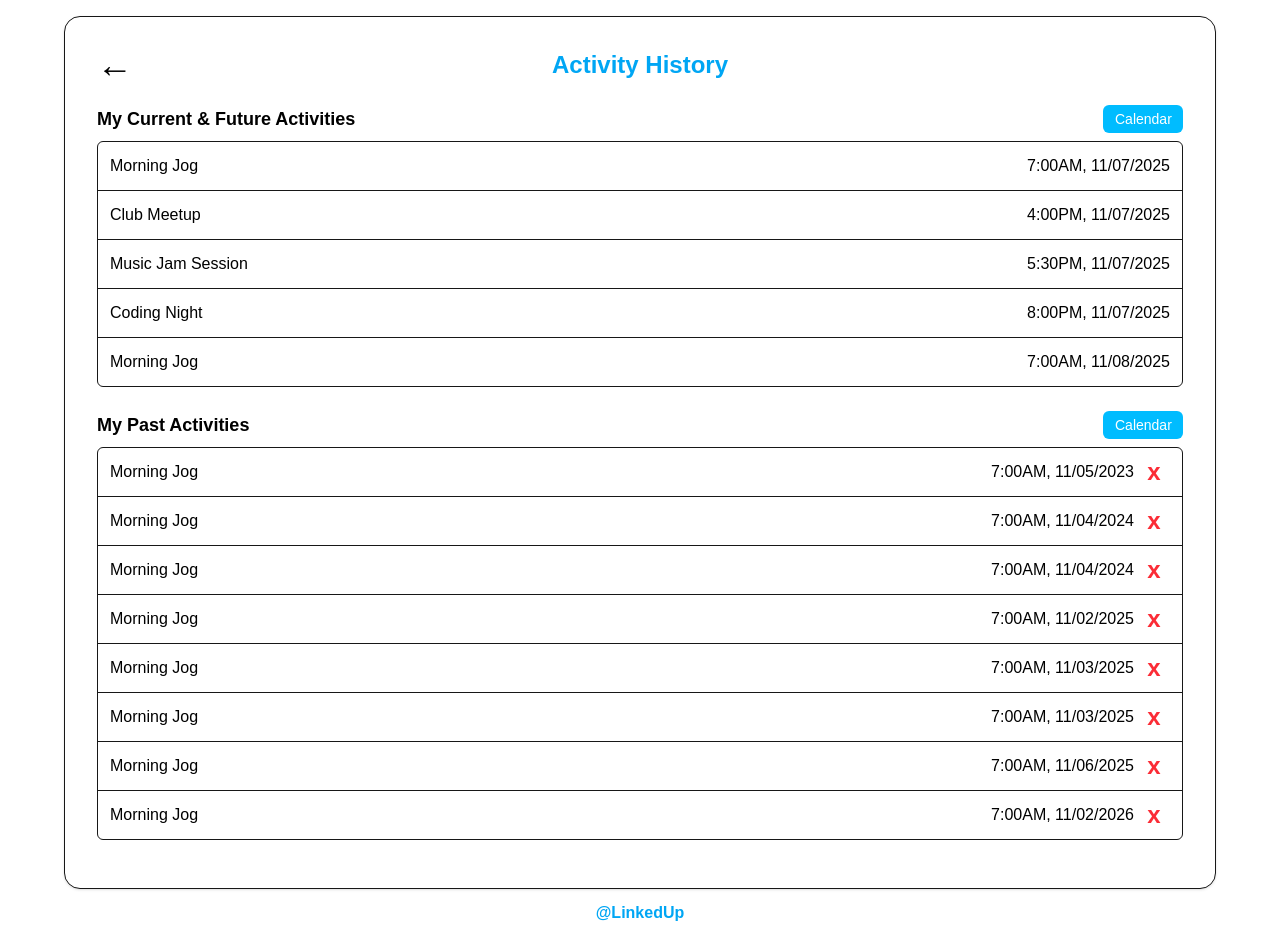
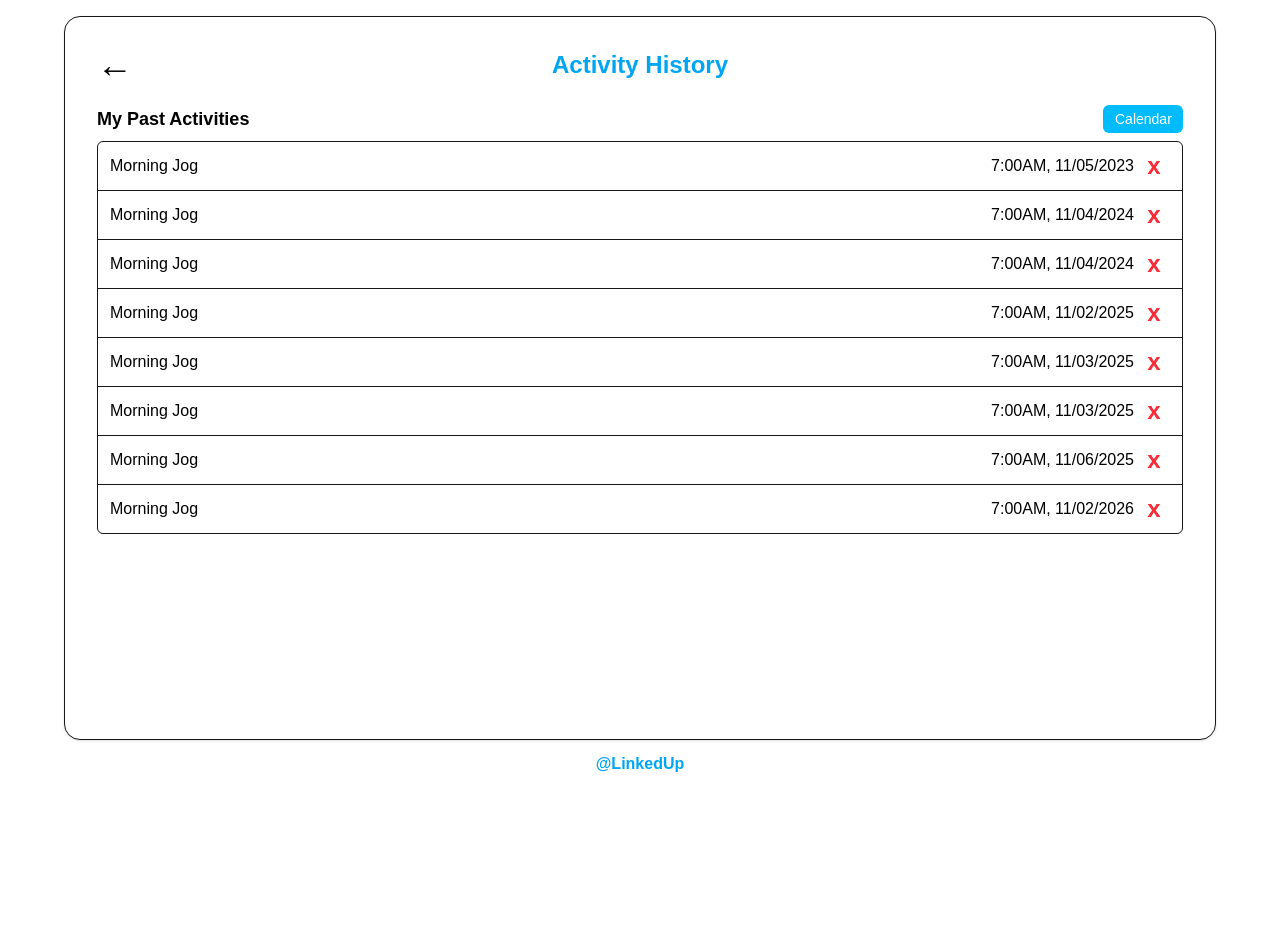
Before and after one commit to JianmingLinUMass/LinkedUp, a Next.js app in the folder linkedup/: page /activity-history in a window 1280 px wide. After the commit the page ends 800 px from the top, so only its background shows below. Built offline with nearby package versions, Linux system fonts and the light colour scheme.

Commit message:
Removed the MyCurrentAndFutureActivities table from the Activity History page.

```diff
--- a/linkedup/app/activity-history/page.tsx
+++ b/linkedup/app/activity-history/page.tsx
@@ -6,32 +6,9 @@ import CalendarTimeline from '@/components/CalendarTimeline';
 import ActivityPanel from '@/components/ActivityPanel';
 import GoToTopButton from '@/components/GoToTopButton'
 import type { Activity } from '@/schemas/ActivityRelated';
-import { ActivityTable, ActivityTableWithDeleteButton } from '@/schemas/ActivityRelated';
+import { ActivityTableWithDeleteButton } from '@/schemas/ActivityRelated';
 import { GoBackToMainPage } from '@/components/PageNavigator';
 
-// Mock data
-const initCurrentAndFutureList: Activity[] = [
-    {id: uuidv4(), title: 'Morning Jog',       time: '7:00AM, 11/07/2025',
-     location: 'Amherst', creator: {username: 'user123', avatar: '/lemon_drink.jpeg'},
-     maxAttendees: 5, participants: []
-    },
-    {id: uuidv4(), title: 'Club Meetup',       time: '4:00PM, 11/07/2025',
-     location: 'Amherst', creator: {username: 'user123', avatar: '/lemon_drink.jpeg'},
-     maxAttendees: 5, participants: []
-    },
-    {id: uuidv4(), title: 'Music Jam Session', time: '5:30PM, 11/07/2025',
-     location: 'Amherst', creator: {username: 'user123', avatar: '/lemon_drink.jpeg'},
-     maxAttendees: 5, participants: []
-    },
-    {id: uuidv4(), title: 'Coding Night',      time: '8:00PM, 11/07/2025',
-     location: 'Amherst', creator: {username: 'user123', avatar: '/lemon_drink.jpeg'},
-     maxAttendees: 5, participants: []
-    },
-    {id: uuidv4(), title: 'Morning Jog',       time: '7:00AM, 11/08/2025',
-     location: 'Amherst', creator: {username: 'user123', avatar: '/lemon_drink.jpeg'},
-     maxAttendees: 5, participants: []
-    },
-]
 // Mock data
 const initPastList: Activity[] = [
     {id: uuidv4(), title: 'Morning Jog',       time: '7:00AM, 11/06/2025',
@@ -137,14 +114,8 @@ function ConfirmPanel({onCancel, onConfirm}: {onCancel: () => void; onConfirm: (
 }
 
 export default function ActivityHistoryPage() {
-    // setCurrentAndFutureList is not used as currentAndFutureList should not be modified with the delete activity buttons
-    const [currentAndFutureList, setCurrentAndFutureList] = useState(initCurrentAndFutureList);
     const [pastList, setPastList] = useState(initPastList);
-
-    const [currentAndFutureListOpen, setCurrentAndFutureListOpen] = useState(true);
     const [pastListOpen, setPastListOpen] = useState(true);
-
-    const [showCalendarCurrentAndFutureList, setShowCalendarCurrentAndFutureList] = useState(false);
     const [showCalendarPastList, setShowCalendarPastList] = useState(false);
 
     const [confirmPanelId, setConfirmPanelId] = useState<string | null>(null);
@@ -175,34 +146,6 @@ export default function ActivityHistoryPage() {
                             Activity History
                         </h1>
                     </div>
-
-                    <section className='mt-4'>
-                        <div className='flex items-center justify-between py-2'>
-                            <button onClick={() => setCurrentAndFutureListOpen(!currentAndFutureListOpen)} className='text-left cursor-pointer'>
-                                <h2 className='text-lg font-bold text-black'>My Current & Future Activities</h2>
-                            </button>
-                            <button
-                                onClick={() => setShowCalendarCurrentAndFutureList(!showCalendarCurrentAndFutureList)}
-                                className={`w-20 px-3 py-1 rounded-md text-sm font-medium transition cursor-pointer ${
-                                    showCalendarCurrentAndFutureList
-                                        ? 'bg-gray-200 text-gray-600 hover:bg-gray-200'
-                                        : 'bg-sky-400 text-white'
-                                }`}
-                            >
-                                {showCalendarCurrentAndFutureList ? 'List' : 'Calendar'}
-                            </button>
-                        </div>
-
-                        {showCalendarCurrentAndFutureList ? (
-                            <CalendarTimeline activities={currentAndFutureList} />
-                        ) : (
-                            currentAndFutureListOpen && (
-                                <div className={'rounded-md border'}>
-                                    <ActivityTable items={currentAndFutureList} onRowClick={onRowClick}/>
-                                </div>
-                            )
-                        )}
-                    </section>
 
                     <section className='mt-4'>
                         <div className='flex items-center justify-between py-2'>
```
